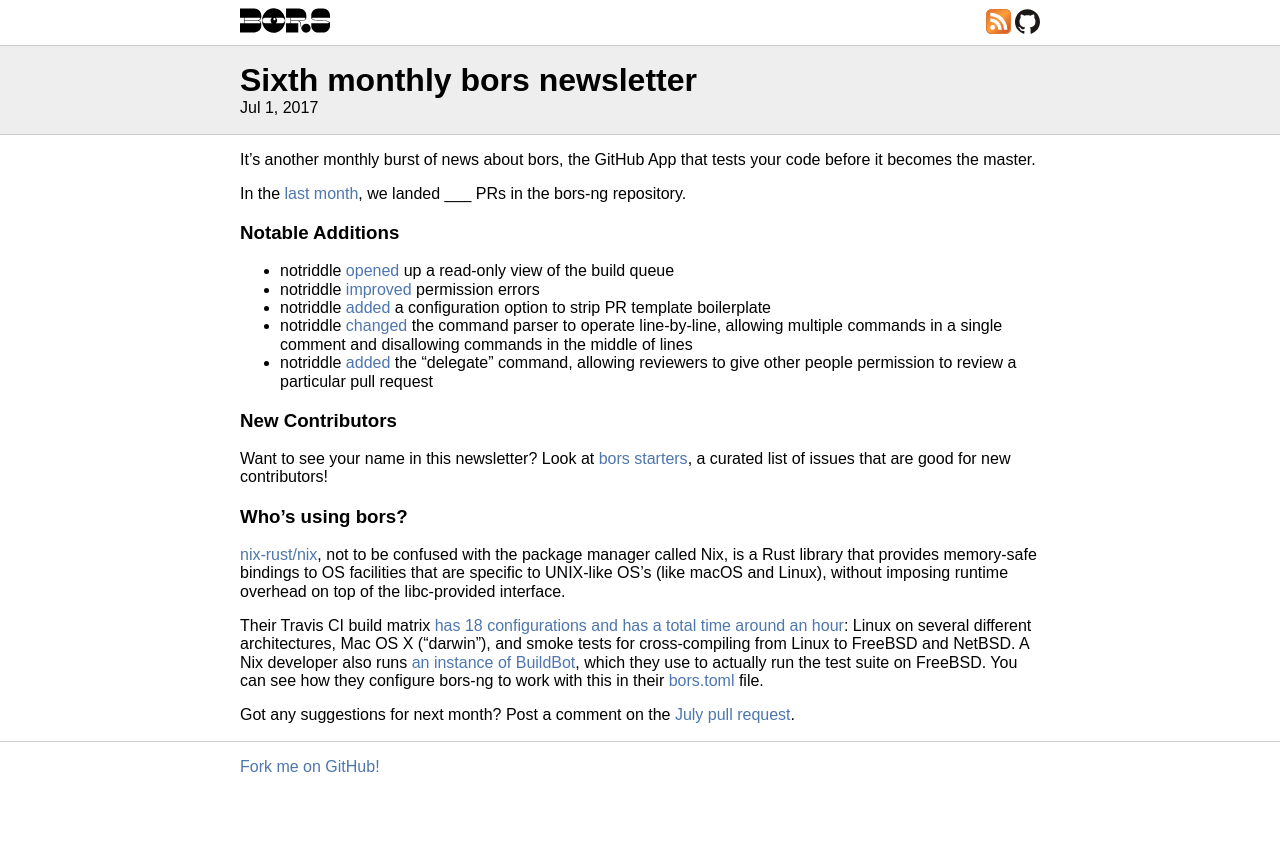
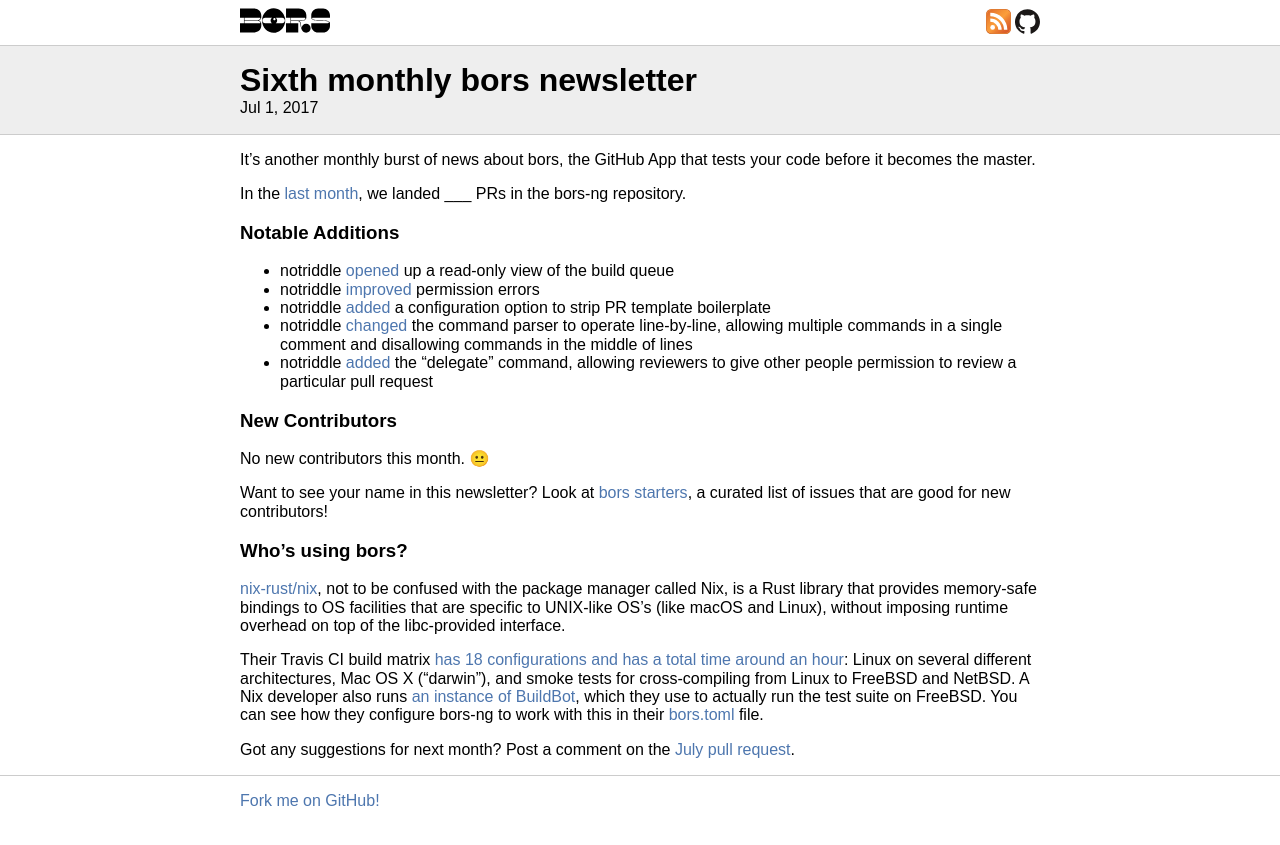
Before and after one commit to bors-ng/bors-ng.github.io, a Jekyll site: the page built from _posts/2017-07-01-tmib-06.md, in a window 1280 px wide. Shown: the top 845 px of the page. Built offline with Jekyll 4.4.1, drawn with Linux system fonts in a browser that asks for light colours.

Commit message:
Un-comment the "no new contributors" notice

```diff
--- a/_posts/2017-07-01-tmib-06.md
+++ b/_posts/2017-07-01-tmib-06.md
@@ -24,7 +24,7 @@
 
 ### New Contributors
 
-<!-- No new contributors this month. 😐 -->
+No new contributors this month. 😐
 
 Want to see your name in this newsletter? Look at [bors starters](https://bors-ng.github.io/starters/), a curated list of issues that are good for new contributors!
 
```
